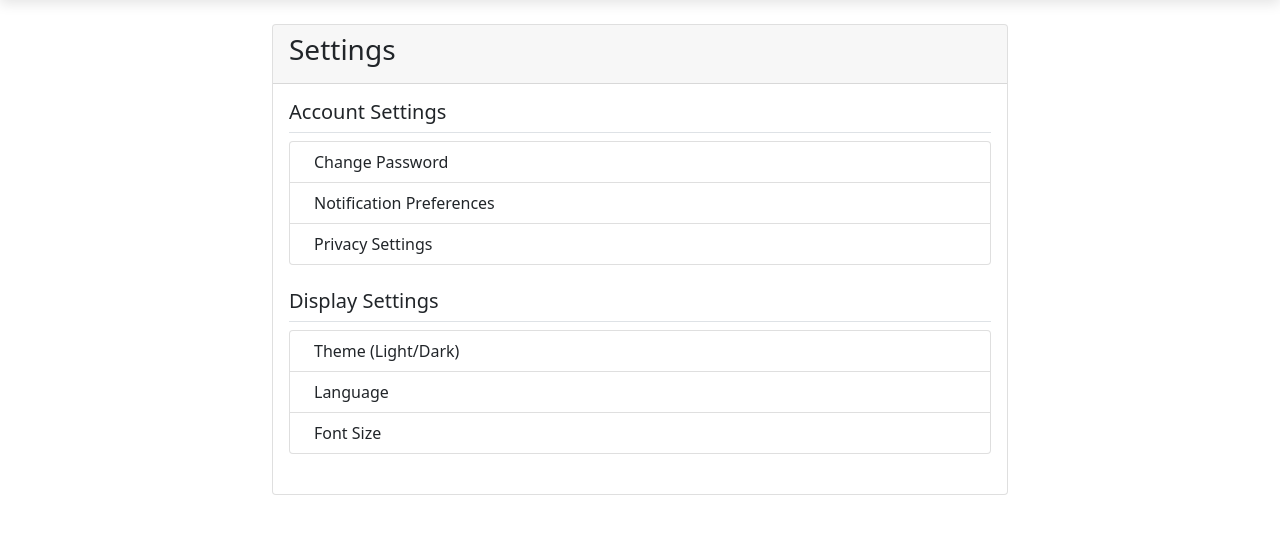
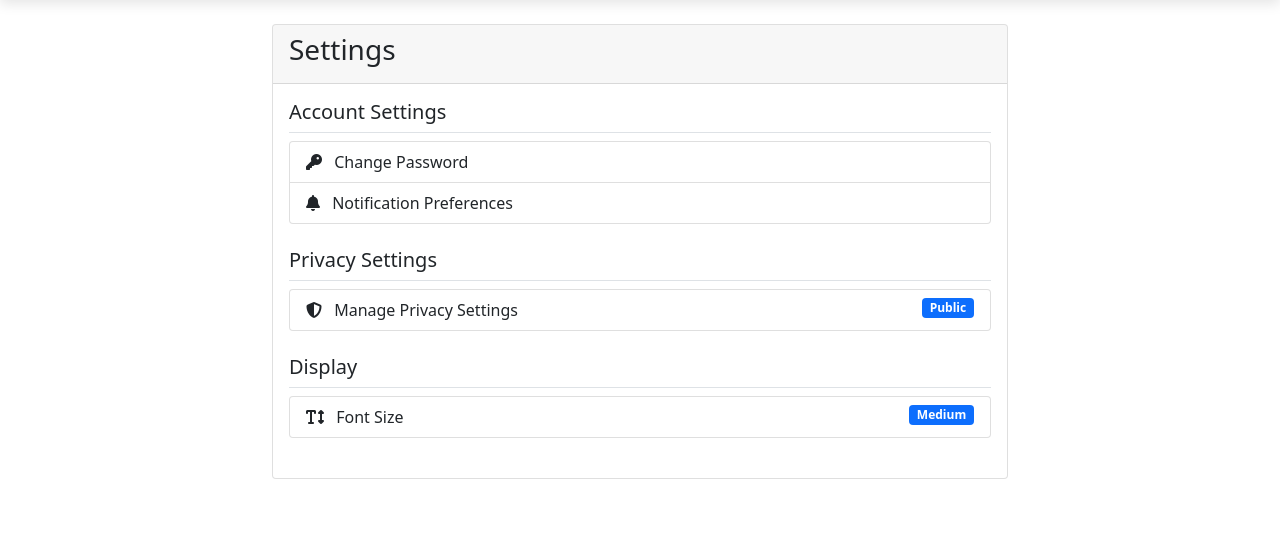
Before and after one commit to Mooor-204/eduConnect-django, a Django app: template templates/profile_menu/settings.html in a window 1280 px wide. Shown: the part 62-596 px from the top of the page. Run offline with Django 3.2, Linux system fonts and the light colour scheme; the template is opened without the code that fills it, so the values that code supplies are empty.

Commit message:
Remove dark mode and language settings, add privacy and font size settings

```diff
--- a/profile_menu/urls.py
+++ b/profile_menu/urls.py
@@ -8,4 +8,6 @@ urlpatterns = [
     path('logout/', views.logout_view, name='logout'),
     path('change-password/', views.change_password_view, name='change_password'),
     path('notifications/', views.notifications_view, name='notifications'),
+    path('privacy/', views.privacy_settings_view, name='privacy_settings'),
+    path('font-size/', views.font_settings_view, name='font_settings'),
 ]
--- a/templates/profile_menu/settings.html
+++ b/templates/profile_menu/settings.html
@@ -10,35 +10,61 @@
                 <h3>Settings</h3>
             </div>
             <div class="card-body">
+                {% if messages %}
+                {% for message in messages %}
+                <div class="alert alert-success alert-dismissible fade show">
+                    {{ message }}
+                    <button type="button" class="btn-close" data-bs-dismiss="alert"></button>
+                </div>
+                {% endfor %}
+                {% endif %}
+
                 <div class="mb-4">
                     <h5 class="border-bottom pb-2">Account Settings</h5>
                     <div class="list-group">
-
                         <a href="{% url 'change_password' %}" class="list-group-item list-group-item-action">
-                            <i class="bi bi-key me-2"></i> Change Password
+                            <i class="fas fa-key me-2"></i> Change Password
                         </a>
-
                         <a href="{% url 'notifications' %}" class="list-group-item list-group-item-action">
-                             <i class="bi bi-bell me-2"></i> Notification Preferences
-                        </a>
-
-                        <a href="#" class="list-group-item list-group-item-action">
-                            <i class="bi bi-shield me-2"></i> Privacy Settings
+                            <i class="fas fa-bell me-2"></i> Notification Preferences
                         </a>
                     </div>
                 </div>
 
+                <!-- PRIVACY SETTINGS LINK -->
                 <div class="mb-4">
-                    <h5 class="border-bottom pb-2">Display Settings</h5>
+                    <h5 class="border-bottom pb-2">Privacy Settings</h5>
                     <div class="list-group">
-                        <a href="#" class="list-group-item list-group-item-action">
-                            <i class="bi bi-palette me-2"></i> Theme (Light/Dark)
+                        <a href="{% url 'privacy_settings' %}" class="list-group-item list-group-item-action">
+                            <i class="fas fa-shield-alt me-2"></i> Manage Privacy Settings
+                            <span class="badge bg-primary float-end">
+                                {% if request.session.profile_visible|default:True %}
+                                    Public
+                                {% else %}
+                                    Private
+                                {% endif %}
+                            </span>
                         </a>
-                        <a href="#" class="list-group-item list-group-item-action">
-                            <i class="bi bi-translate me-2"></i> Language
-                        </a>
-                        <a href="#" class="list-group-item list-group-item-action">
-                            <i class="bi bi-fonts me-2"></i> Font Size
+                    </div>
+                </div>
+
+                <!-- FONT SIZE SETTINGS LINK -->
+                <div class="mb-4">
+                    <h5 class="border-bottom pb-2">Display</h5>
+                    <div class="list-group">
+                        <a href="{% url 'font_settings' %}" class="list-group-item list-group-item-action">
+                            <i class="fas fa-text-height me-2"></i> Font Size
+                            <span class="badge bg-primary float-end">
+                                {% if request.session.font_size|default:'medium' == 'small' %}
+                                    Small
+                                {% elif request.session.font_size|default:'medium' == 'large' %}
+                                    Large
+                                {% elif request.session.font_size|default:'medium' == 'xlarge' %}
+                                    Extra Large
+                                {% else %}
+                                    Medium
+                                {% endif %}
+                            </span>
                         </a>
                     </div>
                 </div>
@@ -46,4 +72,17 @@
         </div>
     </div>
 </div>
+
+<!-- Apply font size if set -->
+<style>
+{% if request.session.font_size == 'small' %}
+    body { font-size: 14px; }
+{% elif request.session.font_size == 'large' %}
+    body { font-size: 18px; }
+{% elif request.session.font_size == 'xlarge' %}
+    body { font-size: 20px; }
+{% else %}
+    body { font-size: 16px; }
+{% endif %}
+</style>
 {% endblock %}
```
Also changed, not shown: profile_menu/views.py (+31 -1 lines).
